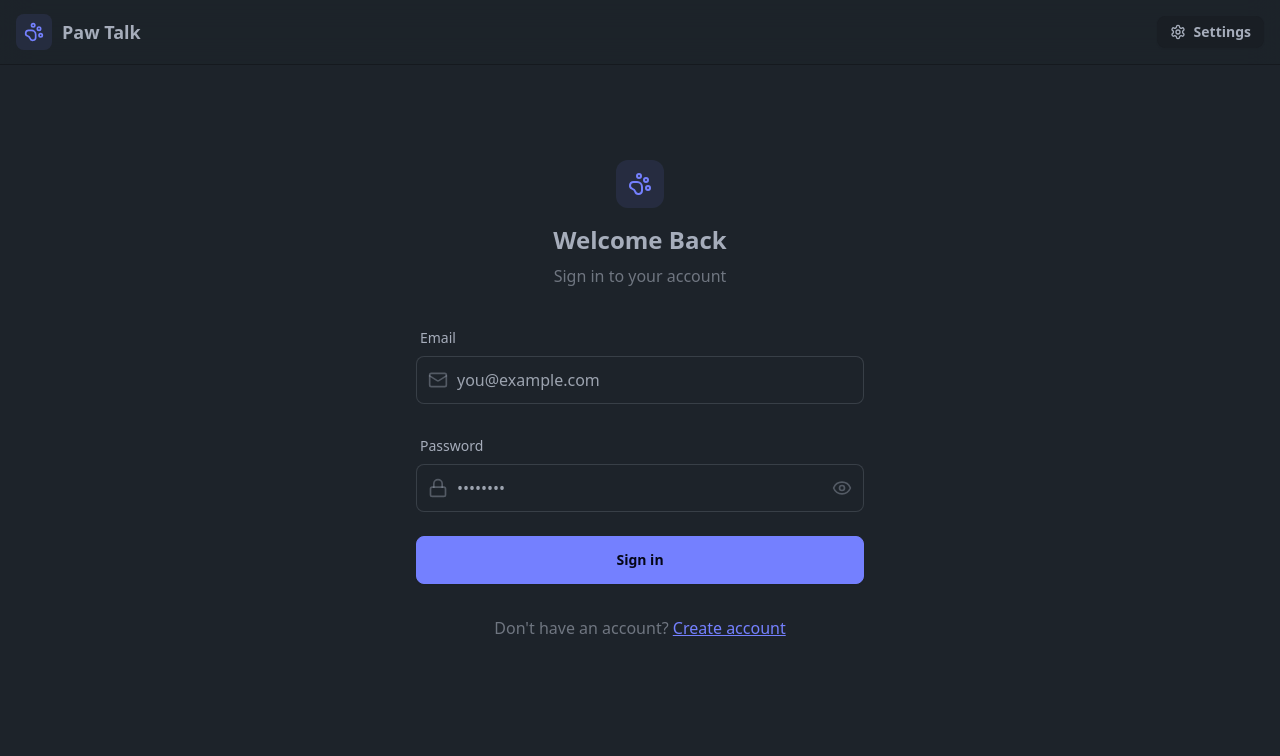
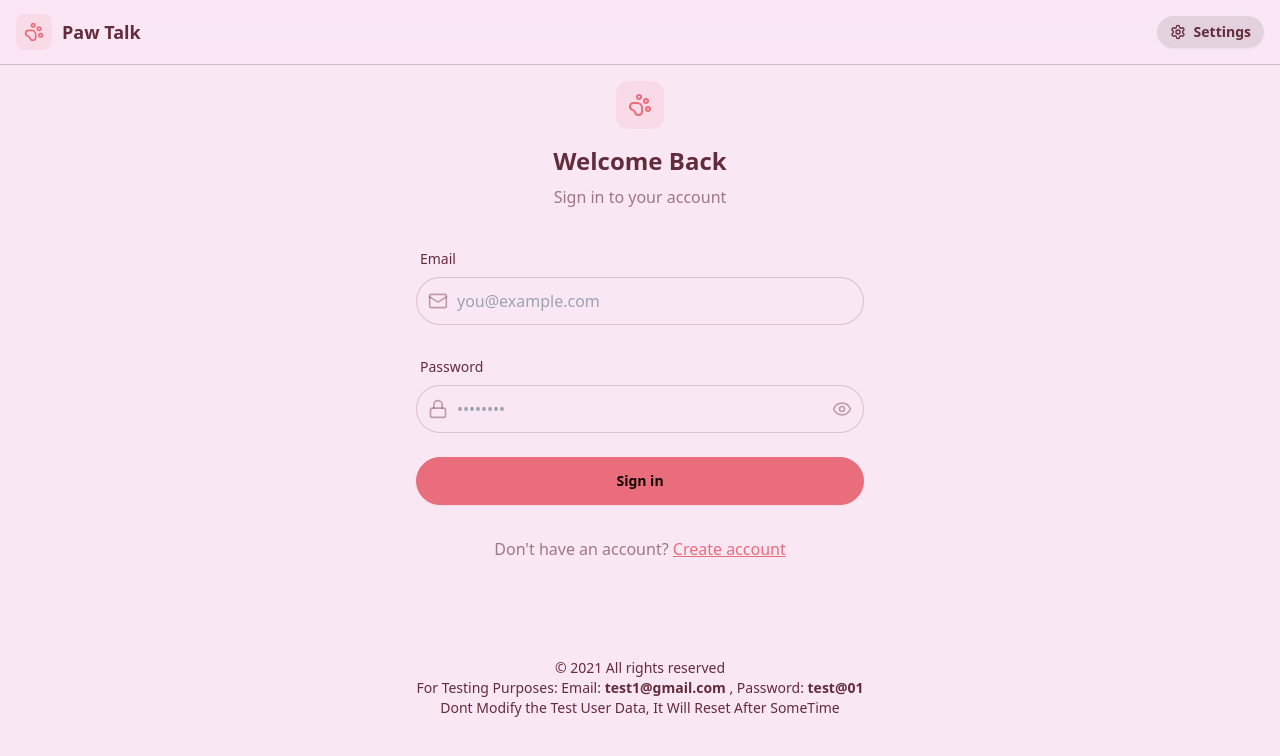
Before and after one commit to PooranaSelvan/chat-app, a React (Vite) app in the folder frontend/: page /login in a window 1280 px wide. Shown: the top 756 px of the page. Built offline with nearby package versions, Linux system fonts and the light colour scheme; no server answers.

Commit message:
Added Footer

```diff
--- a/frontend/index.html
+++ b/frontend/index.html
@@ -1,5 +1,5 @@
 <!doctype html>
-<html lang="en" data-theme="dark">
+<html lang="en" data-theme="valentine">
   <head>
     <meta charset="UTF-8" />
     <link rel="shortcut icon" href="/img.jpg" type="image/x-icon">
--- a/frontend/src/pages/LoginPage.jsx
+++ b/frontend/src/pages/LoginPage.jsx
@@ -18,7 +18,7 @@ const LoginPage = () => {
   };
 
   return (
-    <div className="h-screen grid">
+    <div className="h-screen grid w-full">
 
       <div className="flex flex-col justify-center items-center p-6 sm:p-12">
         <div className="w-full max-w-md space-y-8">
@@ -87,6 +87,15 @@ const LoginPage = () => {
 
         </div>
       </div>
+
+      {/* Footer */}
+      <footer className="py-4">
+        <p className="text-center text-sm">
+          &copy; 2021 All rights reserved <br />
+          For Testing Purposes: Email: <strong>test1@gmail.com</strong> , Password: <strong>test@01</strong> <br />
+          Dont Modify the Test User Data, It Will Reset After SomeTime
+        </p>
+      </footer>
     </div>
   );
 };
```
